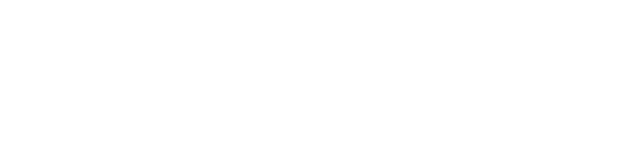
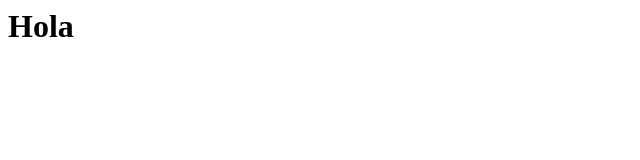
Before and after one commit to AutumnZbx/prueba, a plain HTML site: page index.html in a window 1280 px wide. Shown: the whole page, without its empty margins (0-640 px from the left). Drawn offline with Linux system fonts and the light colour scheme.

Commit message:
Update index.html

```diff
--- a/index.html
+++ b/index.html
@@ -1 +1 @@
-<h1></h1>
+<h1>Hola</h1>
```
